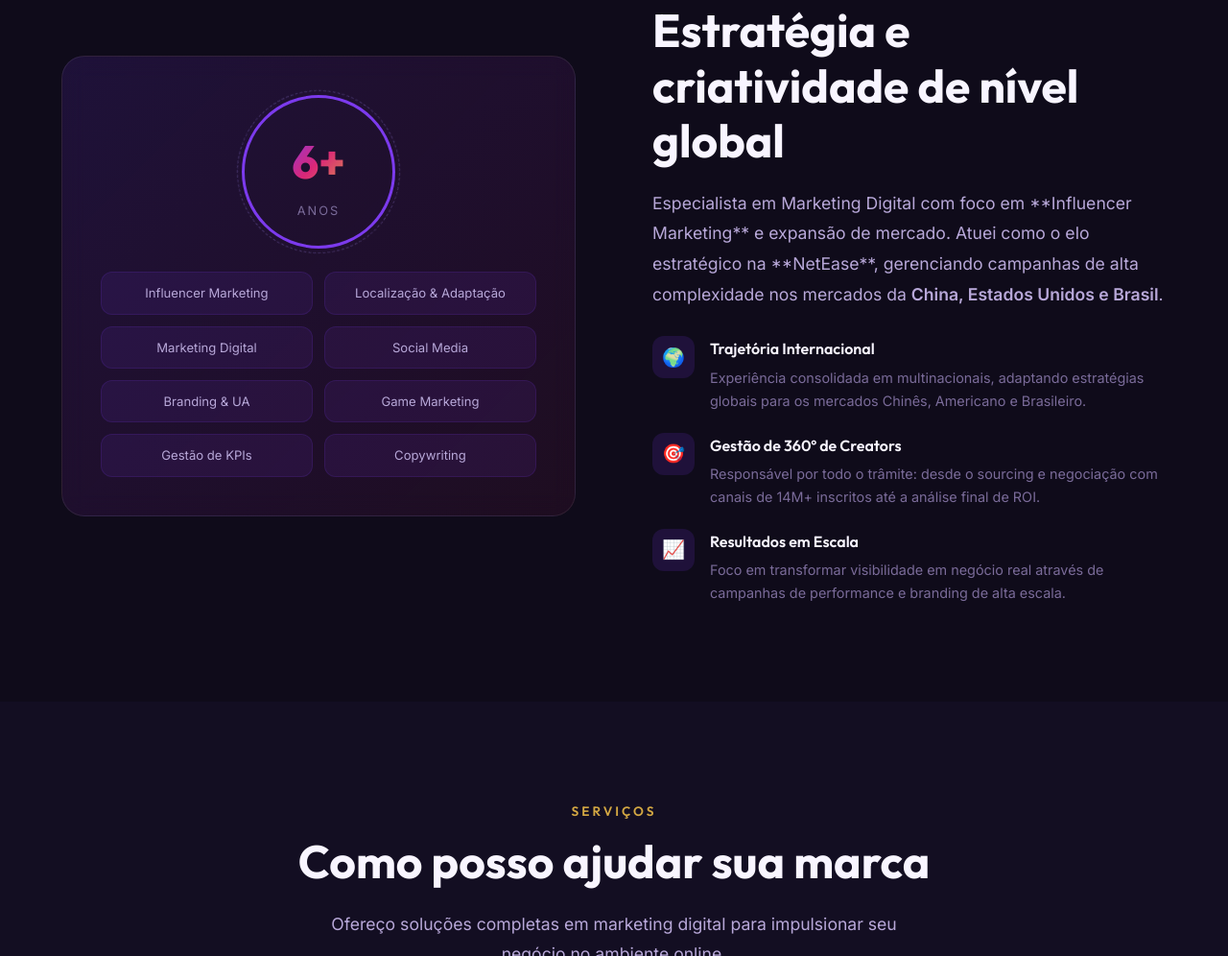
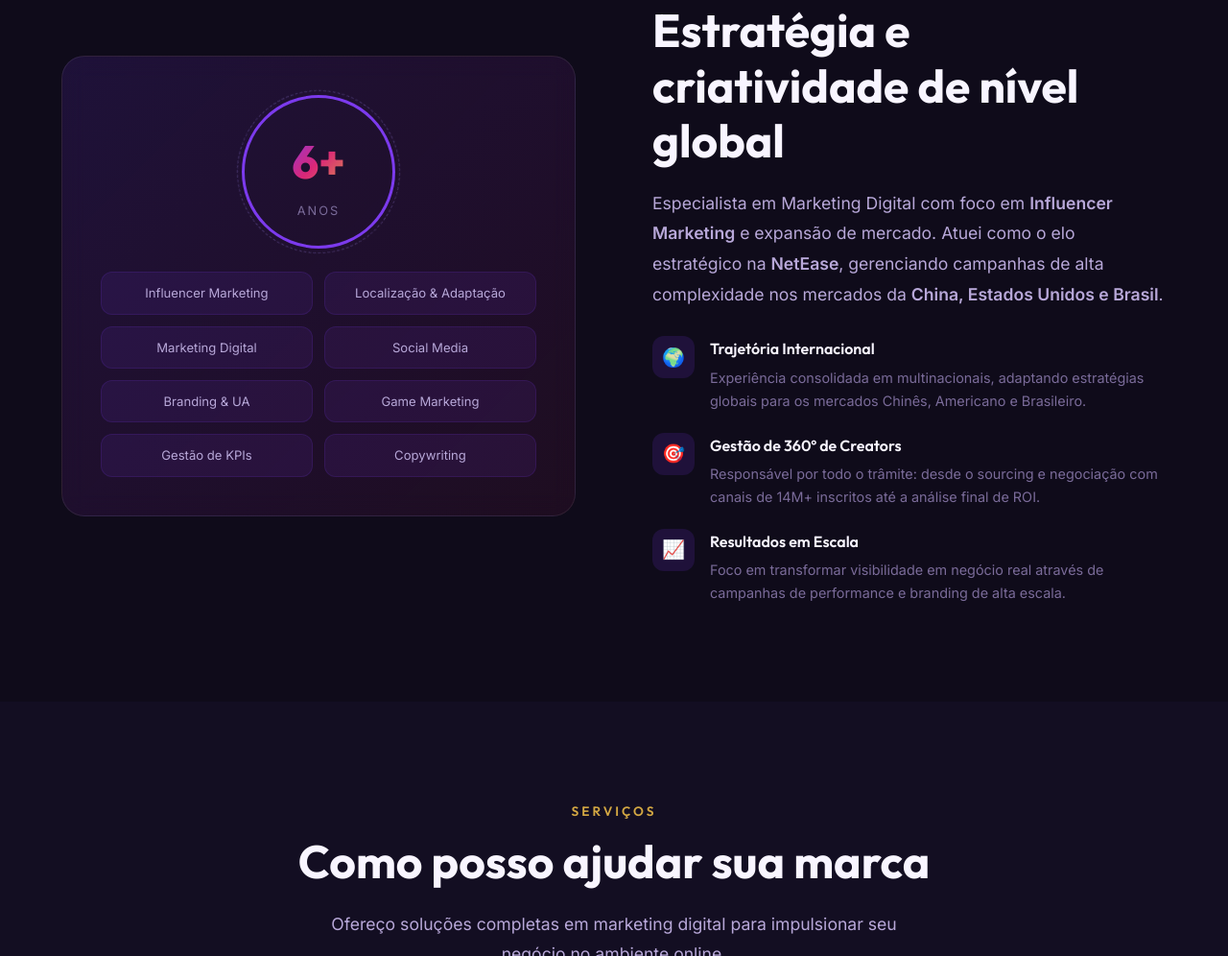
Before and after one commit to Thiago9220/Portfolio-Aline, a plain HTML site: page index.html in a window 1280 px wide. Shown: the part 1102-2098 px from the top of the page at 96% size. Drawn offline with Linux system fonts and the light colour scheme.

Commit message:
Correcao de alguns termos

```diff
--- a/index.html
+++ b/index.html
@@ -120,8 +120,8 @@
         <span class="section-label">Sobre Mim</span>
         <h2 class="section-title">Estratégia e criatividade de nível global</h2>
         <p class="section-subtitle">
-          Especialista em Marketing Digital com foco em **Influencer Marketing** e expansão de mercado.
-          Atuei como o elo estratégico na **NetEase**, gerenciando campanhas de alta complexidade
+          Especialista em Marketing Digital com foco em <strong>Influencer Marketing</strong> e expansão de mercado.
+          Atuei como o elo estratégico na <strong>NetEase</strong>, gerenciando campanhas de alta complexidade
           nos mercados da <strong>China, Estados Unidos e Brasil</strong>.
         </p>
         <div class="about-highlights">
```
